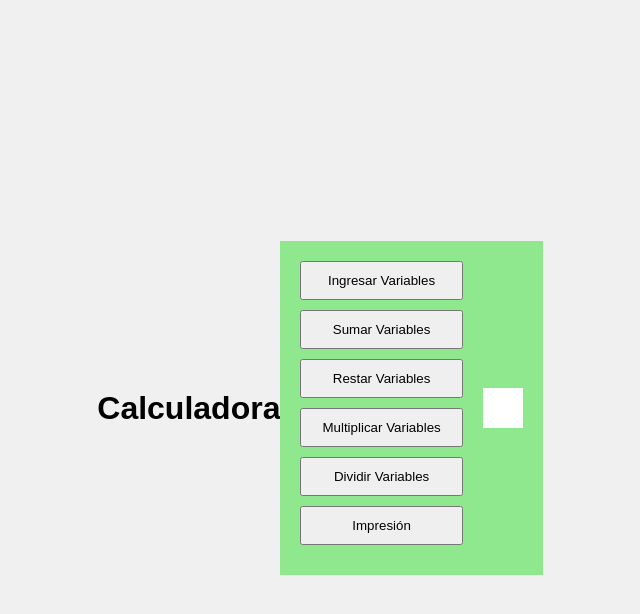
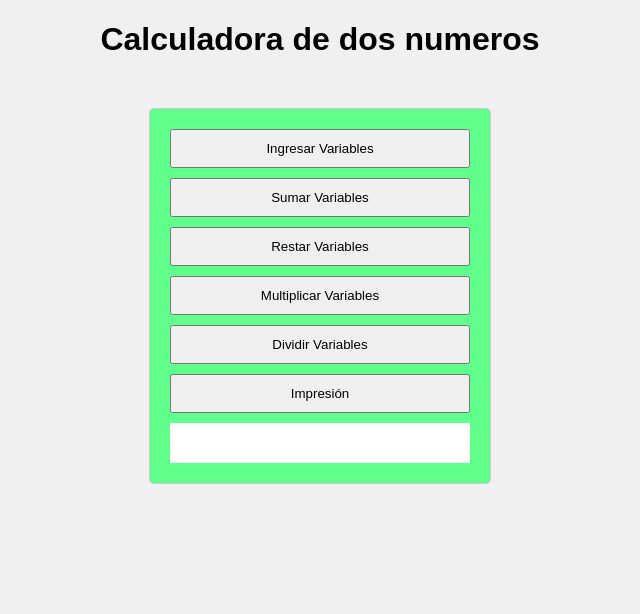
Before and after one commit to Eduardo-P/repositorio-de-prueba, a plain HTML site: page index.html in a window 1280 px wide. Shown: the whole page, without its empty margins (320-960 px from the left). Drawn offline with Linux system fonts and the light colour scheme.

Commit message:
modificacion de la apariencia del menu

```diff
--- a/index.html
+++ b/index.html
@@ -9,7 +9,7 @@
 </head>
 
 <body>
-  <h1>Calculadora</h1>
+  <h1>Calculadora de dos numeros</h1>
 
   <div class="container">
     <div id="menu">
--- a/styles.css
+++ b/styles.css
@@ -1,6 +1,5 @@
 body {
     font-family: Arial, sans-serif;
-    display: flex;
     justify-content: center;
     align-items: center;
     height: 100vh;
@@ -12,10 +11,12 @@ body {
   }
 
   .container {
-    display: flex;
-    align-items: center;
-    background-color: #8fe88e;
+    width: 300px;
+    margin: 50px auto;
     padding: 20px;
+    border: 1px solid #ccc;
+    border-radius: 5px;
+    background-color: rgb(96, 255, 139);
   }
 
   #menu {
@@ -31,5 +32,4 @@ body {
   #resultado {
     background-color: #fff;
     padding: 20px;
-    margin-left: 20px;
   }
```
